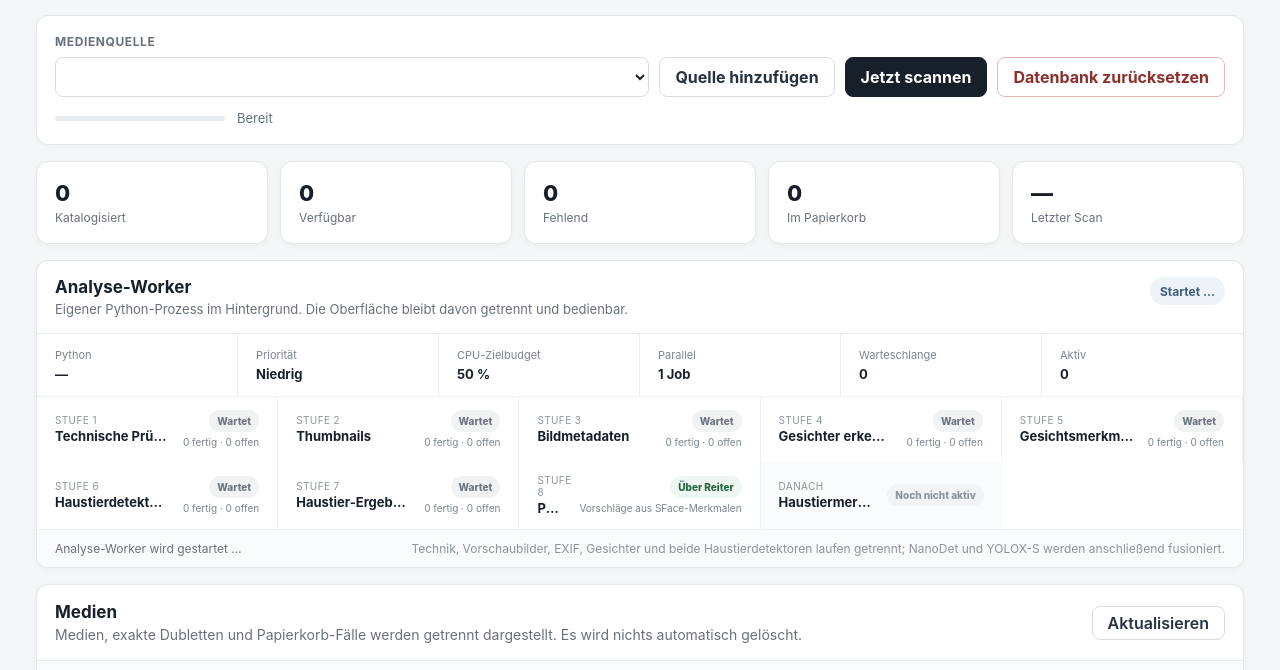
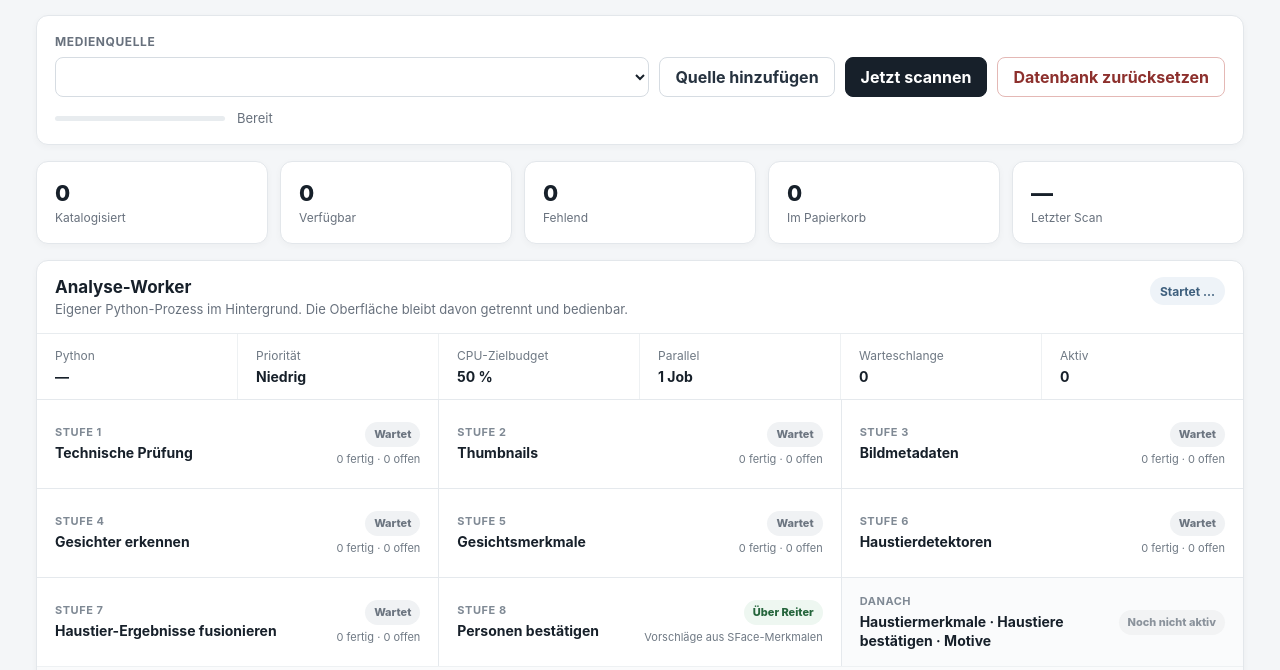
Before and after one commit to mostboneheadedhypoteticaluser/image_transfer_and_sort, a website built with Vite: page index.html in a window 1280 px wide. Shown: the part 87-757 px from the top of the page. Built offline with nearby package versions, Linux system fonts and the light colour scheme.

Commit message:
Analyse-Pipeline mehrzeilig und deutlich lesbarer darstellen

```diff
--- a/src/renderer/style.css
+++ b/src/renderer/style.css
@@ -555,9 +555,9 @@ td .badge + .badge {
 
 .analysis-metric small {
   display: block;
-  margin-bottom: 4px;
-  color: #7a8490;
-  font-size: 11px;
+  margin-bottom: 5px;
+  color: #6f7984;
+  font-size: 12px;
 }
 
 .analysis-metric strong {
@@ -565,22 +565,26 @@ td .badge + .badge {
   overflow: hidden;
   text-overflow: ellipsis;
   white-space: nowrap;
-  font-size: 13px;
+  font-size: 14px;
 }
 
 .analysis-footer {
   display: flex;
   justify-content: space-between;
-  gap: 16px;
-  padding: 11px 18px;
+  align-items: flex-start;
+  gap: 18px;
+  padding: 12px 18px;
   border-top: 1px solid #eef1f3;
   background: #fafbfc;
   color: #68717d;
   font-size: 12px;
+  line-height: 1.4;
 }
 
 .analysis-note {
-  white-space: nowrap;
+  max-width: 58%;
+  white-space: normal;
+  text-align: right;
   color: #8b939c;
 }
 
@@ -632,22 +636,21 @@ td .badge + .badge {
 
 .pipeline-stages {
   display: grid;
-  grid-template-columns: repeat(auto-fit, minmax(210px, 1fr));
-  border-top: 1px solid #eef1f3;
+  grid-template-columns: repeat(4, minmax(0, 1fr));
+  gap: 1px;
+  border-top: 1px solid #e5e9ed;
+  background: #e5e9ed;
 }
 
 .pipeline-stage {
-  display: flex;
+  display: grid;
+  grid-template-columns: minmax(0, 1fr) auto;
   align-items: center;
-  justify-content: space-between;
-  gap: 14px;
+  gap: 16px;
   min-width: 0;
-  padding: 13px 18px;
-  border-right: 1px solid #eef1f3;
-}
-
-.pipeline-stage:last-child {
-  border-right: 0;
+  min-height: 88px;
+  padding: 15px 18px;
+  background: #fff;
 }
 
 .pipeline-stage > div:first-child {
@@ -656,19 +659,20 @@ td .badge + .badge {
 
 .pipeline-stage > div:first-child small {
   display: block;
-  margin-bottom: 2px;
-  color: #8b939c;
-  font-size: 10px;
+  margin-bottom: 5px;
+  color: #7f8994;
+  font-size: 11px;
+  font-weight: 700;
   text-transform: uppercase;
-  letter-spacing: .04em;
+  letter-spacing: .05em;
 }
 
 .pipeline-stage > div:first-child strong {
   display: block;
-  overflow: hidden;
-  text-overflow: ellipsis;
-  white-space: nowrap;
-  font-size: 13px;
+  font-size: 14px;
+  line-height: 1.3;
+  white-space: normal;
+  overflow-wrap: anywhere;
 }
 
 .pipeline-stage.future {
@@ -678,23 +682,25 @@ td .badge + .badge {
 .pipeline-stage-status {
   display: grid;
   justify-items: end;
-  gap: 4px;
-  flex: 0 0 auto;
+  gap: 6px;
+  min-width: 112px;
 }
 
 .pipeline-stage-status small {
-  color: #7a8490;
-  font-size: 10px;
-  white-space: nowrap;
+  color: #6f7984;
+  font-size: 11px;
+  line-height: 1.25;
+  white-space: normal;
+  text-align: right;
 }
 
 .stage-state {
   display: inline-flex;
   align-items: center;
-  min-height: 22px;
-  padding: 0 8px;
+  min-height: 25px;
+  padding: 0 9px;
   border-radius: 999px;
-  font-size: 10px;
+  font-size: 11px;
   font-weight: 800;
   white-space: nowrap;
 }
@@ -724,18 +730,19 @@ td .badge + .badge {
   color: #8b939c;
 }
 
-@media (max-width: 1120px) {
+@media (max-width: 1350px) {
   .pipeline-stages {
-    grid-template-columns: 1fr;
+    grid-template-columns: repeat(3, minmax(0, 1fr));
+  }
+}
+
+@media (max-width: 1080px) {
+  .pipeline-stages {
+    grid-template-columns: repeat(2, minmax(0, 1fr));
   }
 
   .pipeline-stage {
-    border-right: 0;
-    border-bottom: 1px solid #eef1f3;
-  }
-
-  .pipeline-stage:last-child {
-    border-bottom: 0;
+    min-height: 82px;
   }
 }
 
```
